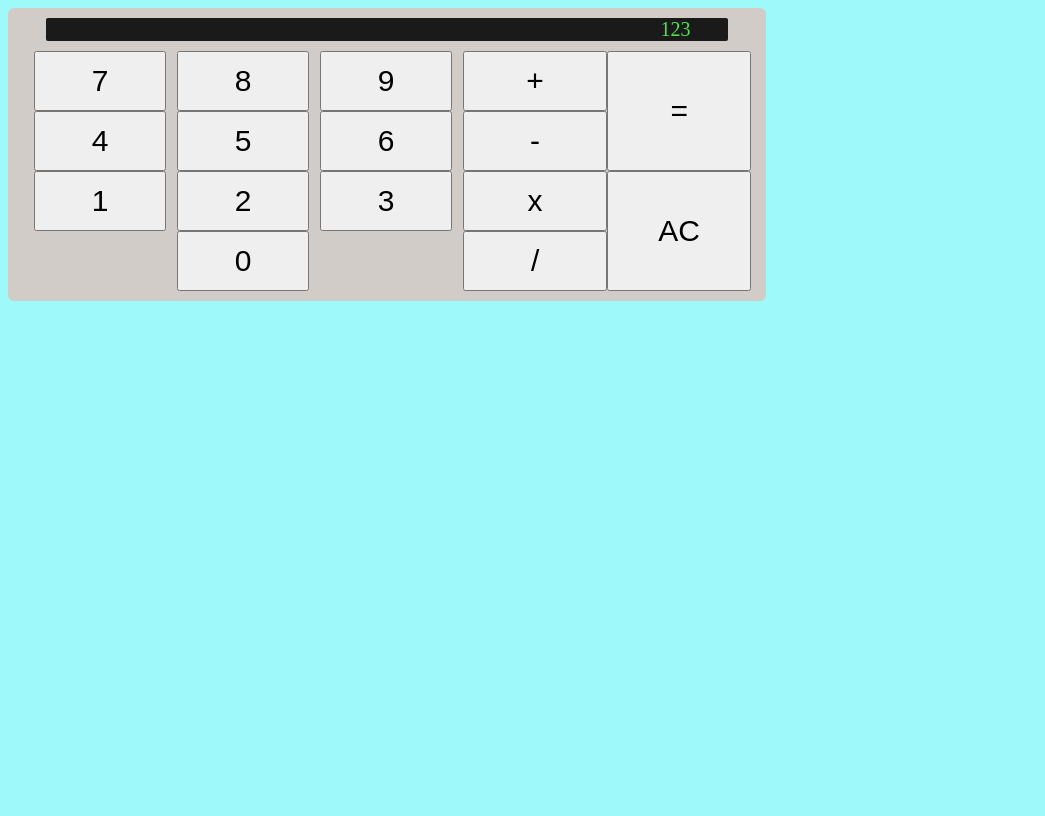
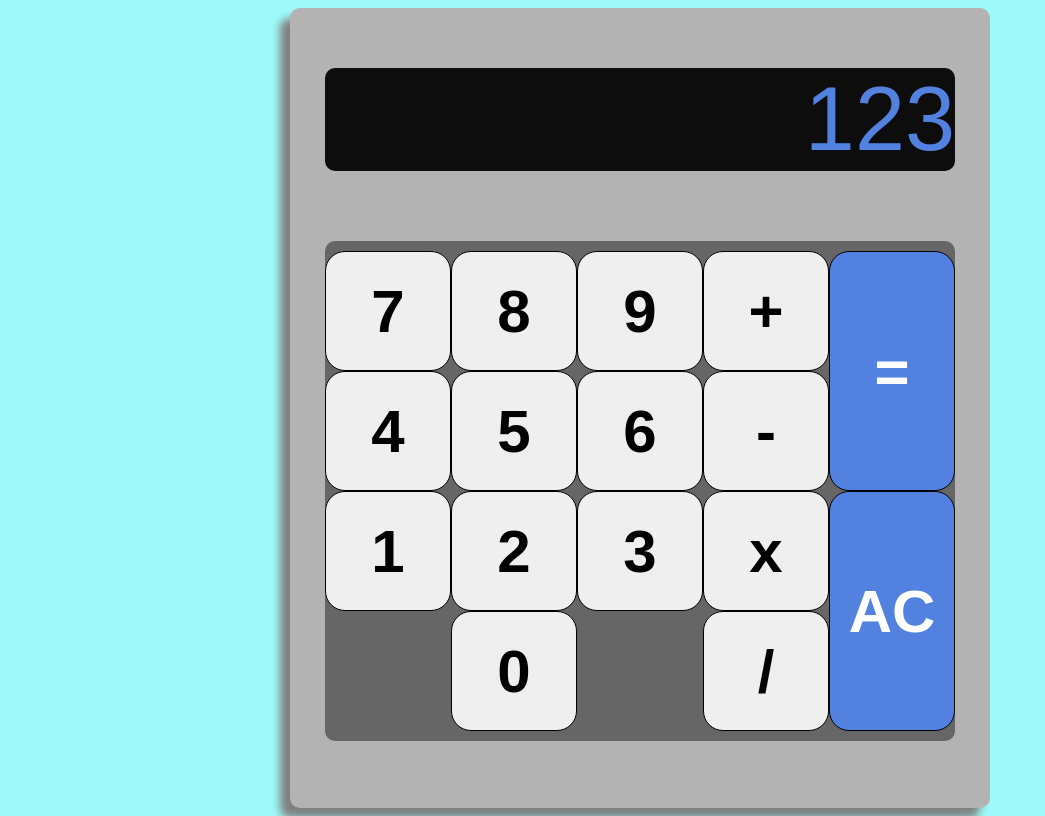
Before and after one commit to maj-daniel/calculator, a plain HTML site: page index.html in a window 1280 px wide. Shown: the whole page, without its empty margins (0-1045 px from the left). Drawn offline with Linux system fonts and the light colour scheme.

Commit message:
Feat: make calculator ui

```diff
--- a/css/style.css
+++ b/css/style.css
@@ -1,55 +1,84 @@
 body {
     background-color: hsl(180, 90%, 80%);
+    font-family: sans-serif;
+    display: flex;
+    flex-direction: column;
+    align-items: center;
 }
 
 #calculator {
-    background-color: hsl(30, 10%, 80%);
-    width: 60%;
-    border-radius: 6px;
-    padding: 10px 0;
     display: flex;
-    flex-wrap: wrap;
-    justify-content: center;
-    align-items: stretch;
+    flex-direction: column;
+    align-items: center;
+    background-color: hsl(0, 0%, 70%);
+    width: 700px;
+    height: 800px;
+    border-radius: 10px;
+    box-shadow: -10px 10px 8px hsl(0, 0%, 50%);
 }
 
 .visor {
-    background-color: hsl(0, 0%, 10%);
-    color: hsl(120, 70%, 60%);
+    background-color: hsl(0, 0%, 5%);
+    color: hsl(220, 70%, 60%);
+    font-size: 90px;
     text-align: end;
-    width: 80%;
-    padding: 0 5%;
-    border-radius: 2px;
-    margin: 0 0 10px 0;
-    font-size: 20px;
+    width: 90%;
+    margin: 60px 0 70px 0;
+    border-radius: 10px;
+}
+
+.buttons {
+    display: flex;
+    background-color: hsl(0, 0%, 40%);
+    border-radius: 10px;
+    width: 90%;
+    padding: 10px 0;
+}
+
+.digits, .operators {
+    display: flex;
 }
 
 .digits {
-    width: 58%;
-    display: flex;
     flex-wrap: wrap;
-    justify-content: space-evenly;
+    justify-content: center;
+    width: 60%;
 }
 
 .operators {
-    width: 38%;
-    display: flex;
     flex-direction: column;
     flex-wrap: wrap;
+    width: 40%;
 }
 
-.digit {
-    width: 30%;
-    font-size: 30px;
-    height: 25%;
+.digit, .function, .operator {
+   font-size: 60px;
+   font-weight: 700;
+   border-radius: 20px;
+   height: 120px;
+   border: 1px solid black;
 }
 
-.operator, .function {
+.operator:hover, .digit:hover {
+    background-color: hsl(0, 0%, 70%);
+}
+
+.function:hover {
+    background-color: hsl(220, 70%, 55%);
+}
+
+.operator {
+    height: 25%;
     width: 50%;
-    font-size: 30px;
-    height: 25%;
 }
 
 .function {
     height: 50%;
+    background-color: hsl(220, 70%, 60%);
+    color: hsl(0, 0%, 100%);
+    width: 50%;
 }
+
+.digit {
+    width: 33.33%;
+}
--- a/index.html
+++ b/index.html
@@ -9,6 +9,7 @@
     <body>
         <div id="calculator">
             <div class="visor">123</div>
+            <div class="buttons">
                 <div class="digits">
                     <button class="digit">7</button>
                     <button class="digit">8</button>
@@ -30,6 +31,7 @@
                     <button class="function">AC</button>
                 </div>
             </div>
+        </div>
         <script src="./js/calculator.js"></script>
     </body>
 </html>
```
Lines whose indentation alone changed are shown as unchanged.
